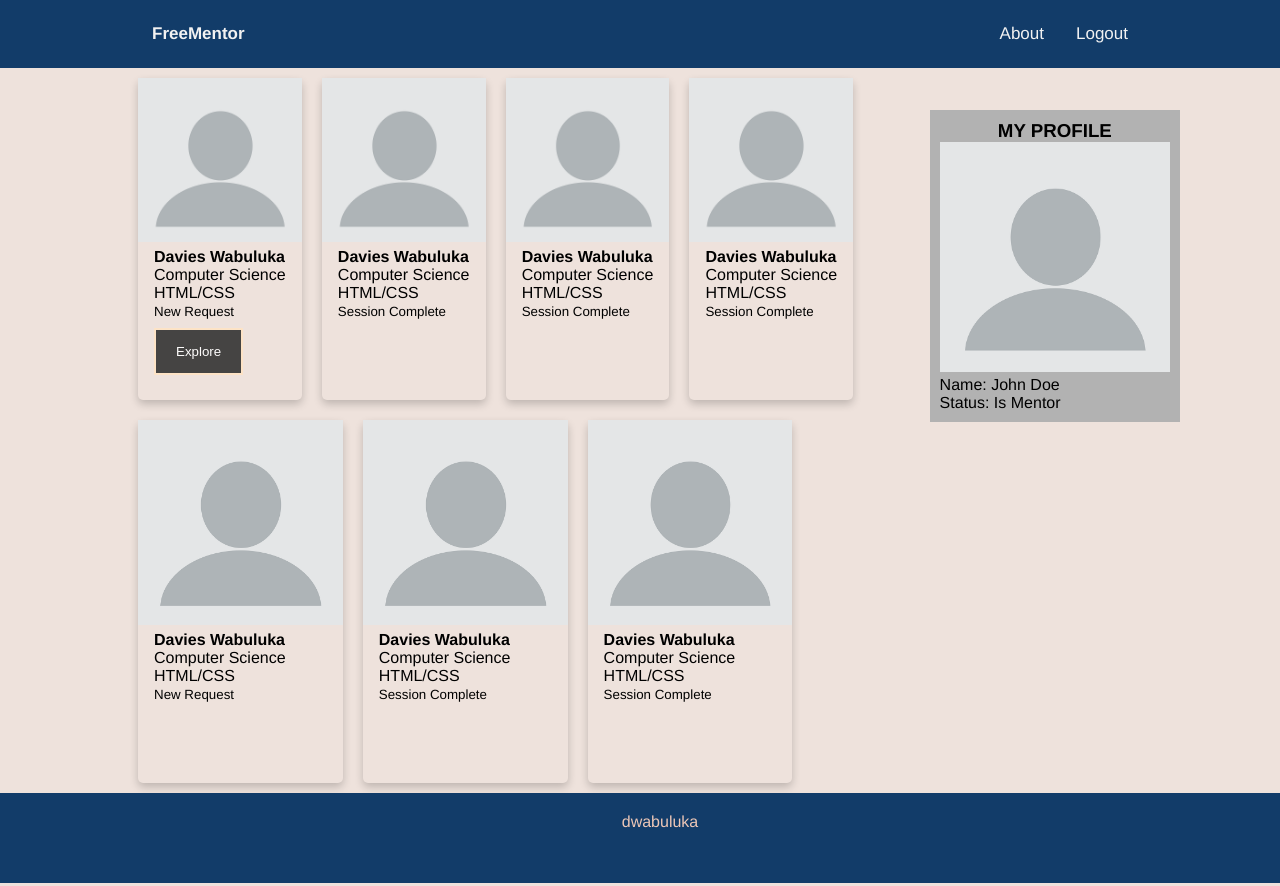
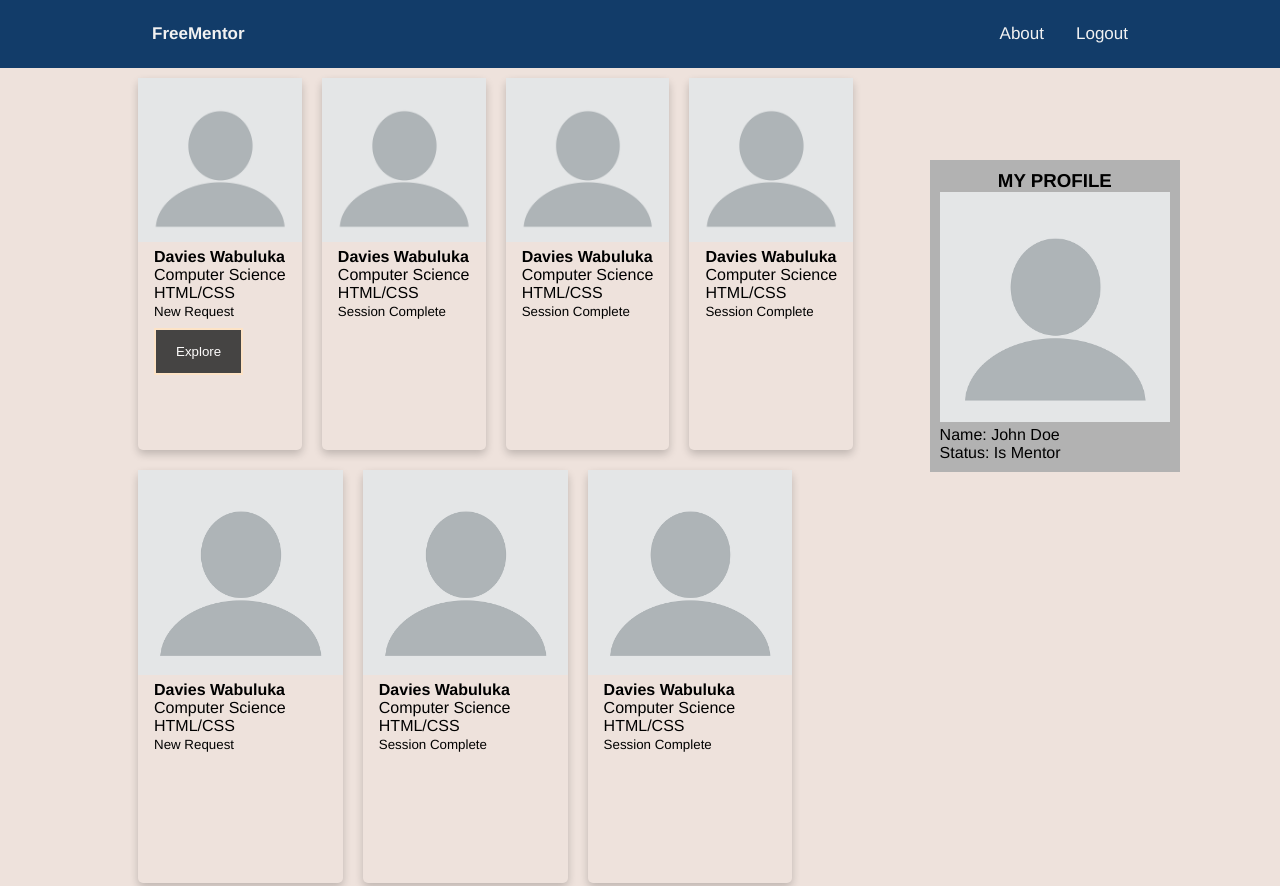
Before and after one commit to Wabuluka/FreeMentors, a plain HTML site: page ui/pages/mentor.html in a window 1280 px wide. Shown: the top 886 px of the page. Drawn offline with Linux system fonts and the light colour scheme.

Commit message:
feedback ui [ch #167972368]

```diff
--- a/ui/css/custom.css
+++ b/ui/css/custom.css
@@ -205,7 +205,7 @@ float: left;
 }
 .card-container {
     padding: 2px 16px;
-    min-height: 150px;
+    min-height: 200px;
 }
 
 /* Modal content */
```
